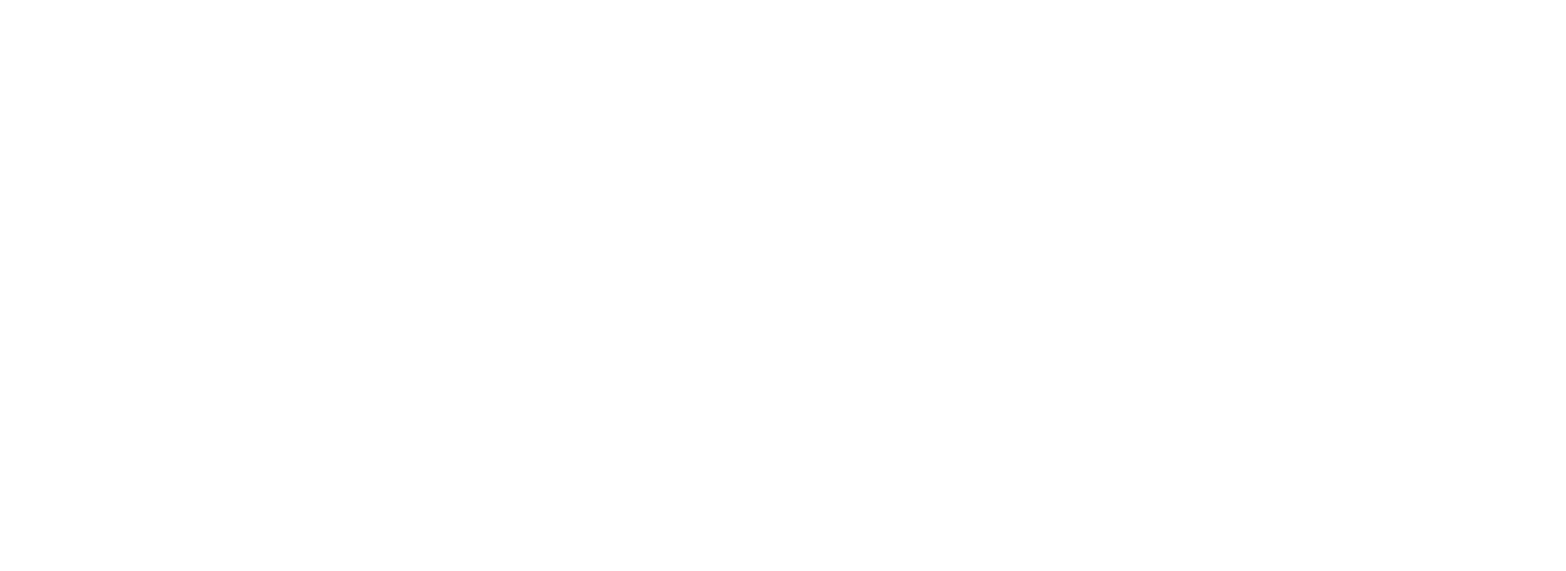
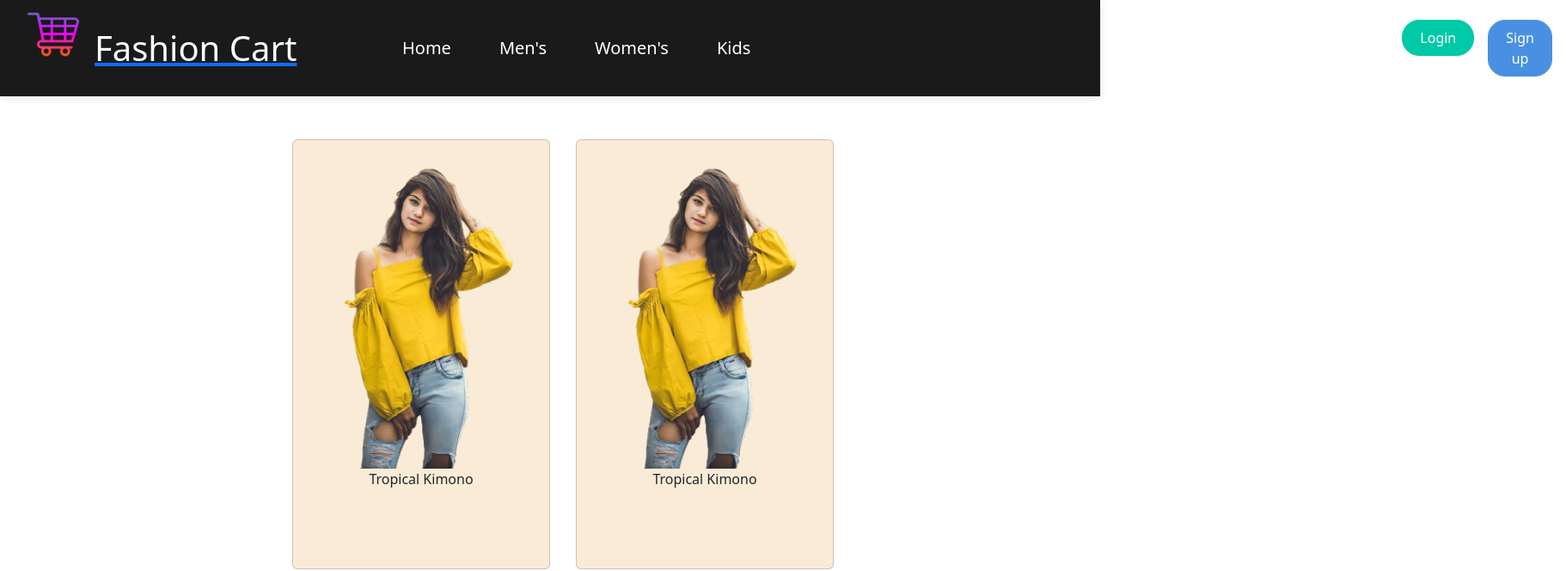
Before and after one commit to AnjanaTharanga24/springboot-react-ecommerce-web-application, a React (Create React App) app in the folder frontend/: page /womens-fashion in a window 1280 px wide. Before the commit this address had no page. Shown: the top 664 px of the page at 86% size, 1822 px wide, since content can reach past the window. Built offline with nearby package versions, Linux system fonts and the light colour scheme.

Commit message:
create cards for items in the womens page

```diff
--- a/frontend/src/App.js
+++ b/frontend/src/App.js
@@ -8,6 +8,7 @@
 import { UserProvider } from "./components/UserContext";
 import UserProfile from "./pages/UserProfile";
 import UserProfileUpdate from "./pages/UserProfileUpdate";
+import Womens from "./pages/Womens";
 function App() {
   return (
 
@@ -20,6 +21,7 @@
           <Route path="/login" element={<Login/>}/>
           <Route path="/user-profile" element={<UserProfile/>}/>
           <Route path="/user-profile-update" element={<UserProfileUpdate/>}/>
+          <Route path="/womens-fashion" element={<Womens/>}/>
 
         </Routes>
       </Router>
--- /dev/null
+++ b/frontend/src/css/womens.css
@@ -0,0 +1,11 @@
+.womens-card{
+    background-color: antiquewhite;
+    width: 300px;
+    height: 500px;
+    margin-left: 30px;
+}
+
+.womens-bg{
+  justify-content: center;
+  margin-top: 50px;
+}
--- a/frontend/src/pages/Home.jsx
+++ b/frontend/src/pages/Home.jsx
@@ -7,6 +7,7 @@
 import cardFourImage from "../images/cosmetics.png.png";
 import cardFiveImage from "../images/accessories.png";
 import Footer from "../components/Footer";
+import { Link } from "react-router-dom";
 
 export default function Home() {
   return (
@@ -28,9 +29,11 @@
                 blanditiis maiores asperiores obcaecati repellat sed
                 repudiandae.
               </p>
+              <Link to="/womens-fashion">
               <button className="btn btn-success card-one-button">
                 SHOP NOW
               </button>
+              </Link>
             </div>
             <img src={cardOneImage} alt="Example" className="card-img-top " />
           </div>
--- a/frontend/src/pages/Womens.jsx
+++ b/frontend/src/pages/Womens.jsx
@@ -1,7 +1,26 @@
 import React from 'react'
-
+import Navbar from '../components/Navbar'
+import Footer from '../components/Footer'
+import cardImg1 from '../images/women.png'
+import '../css/womens.css'
 export default function Womens() {
   return (
-    <div>Womens</div>
+    <div>
+      <Navbar/>
+
+       <div className='d-flex womens-bg '>
+        <div className=' card womens-card'>
+           <img src={cardImg1} />
+           <p>Tropical Kimono</p>
+        </div>
+        <div className=' card womens-card'>
+           <img src={cardImg1} />
+           <p>Tropical Kimono</p>
+        </div>
+       </div>
+
+
+      <Footer/>
+    </div>
   )
 }
```
